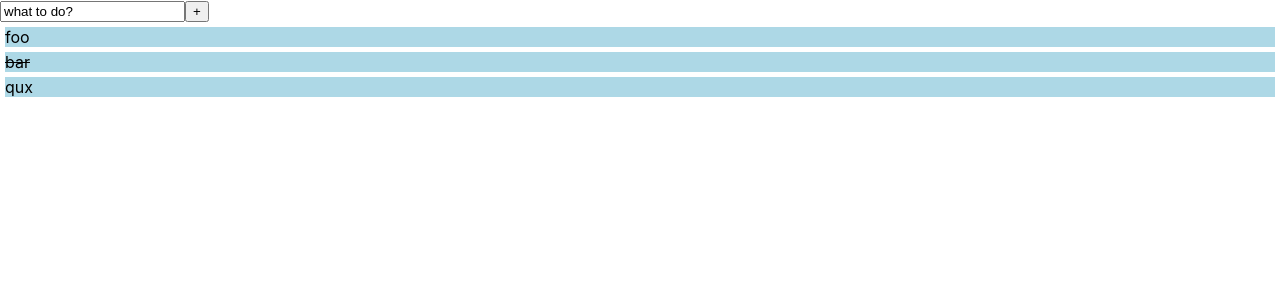
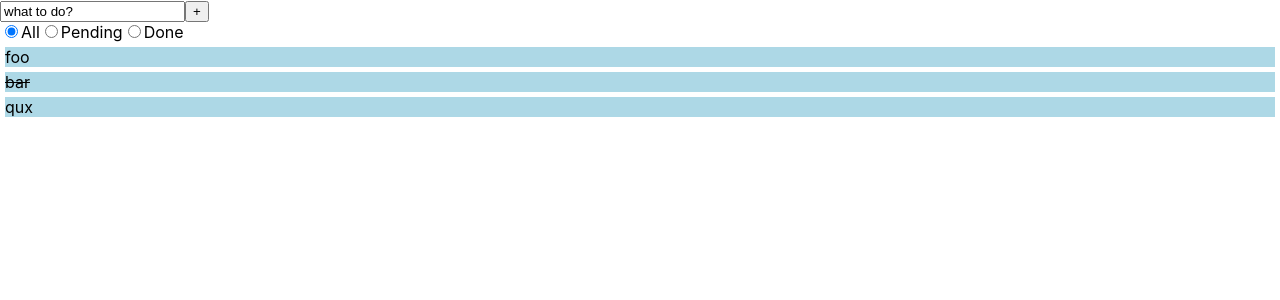
Before and after one commit to pfraces-graveyard/react-todo-list, a React (Create React App) app: page / in a window 1280 px wide. Shown: the top 300 px of the page. Built offline with nearby package versions, Linux system fonts and the light colour scheme.

Commit message:
added item filter

```diff
--- a/src/App.js
+++ b/src/App.js
@@ -4,6 +4,7 @@ import './App.css';
 function App() {
   const [state, setState] = useState({
     newItem: 'what to do?',
+    filter: 'All',
     items: [
       { text: 'foo', done: false, id: 0 },
       { text: 'bar', done: true, id: 1 },
@@ -29,14 +30,41 @@ function App() {
     });
   };
 
+  const handleFilterChange = (filter) => {
+    setState({
+      ...state,
+      filter: filter
+    });
+  };
+
   return (
     <div className="App">
       <input onChange={handleChange} value={state.newItem} />
       <button onClick={handleClick}>+</button>
+      <div className="filter">
+        <label>
+          <input type="radio" name="filter" onChange={ () => handleFilterChange('All') } checked={state.filter === 'All'} />
+          All
+        </label>
+        <label>
+          <input type="radio" name="filter" onChange={ () => handleFilterChange('Pending') } checked={state.filter === 'Pending'} />
+          Pending
+        </label>
+        <label>
+          <input type="radio" name="filter" onChange={ () => handleFilterChange('Done') } checked={state.filter === 'Done'} />
+          Done
+        </label>
+      </div>
       <div className="list">
-        {state.items.map(item => (
-          <div onClick={() => toggleStatus(item.id)} className={ item.done ? 'item done' : 'item' } key={item.id}>{item.text}</div>
-        ))}
+        {state.items
+          .filter(item => {
+            if (state.filter === 'Pending') { return !item.done; }
+            if (state.filter === 'Done') { return item.done; }
+            return true;
+          })
+          .map(item => (
+            <div onClick={() => toggleStatus(item.id)} className={ item.done ? 'item done' : 'item' } key={item.id}>{item.text}</div>
+          ))}
       </div>
     </div>
   );
```
